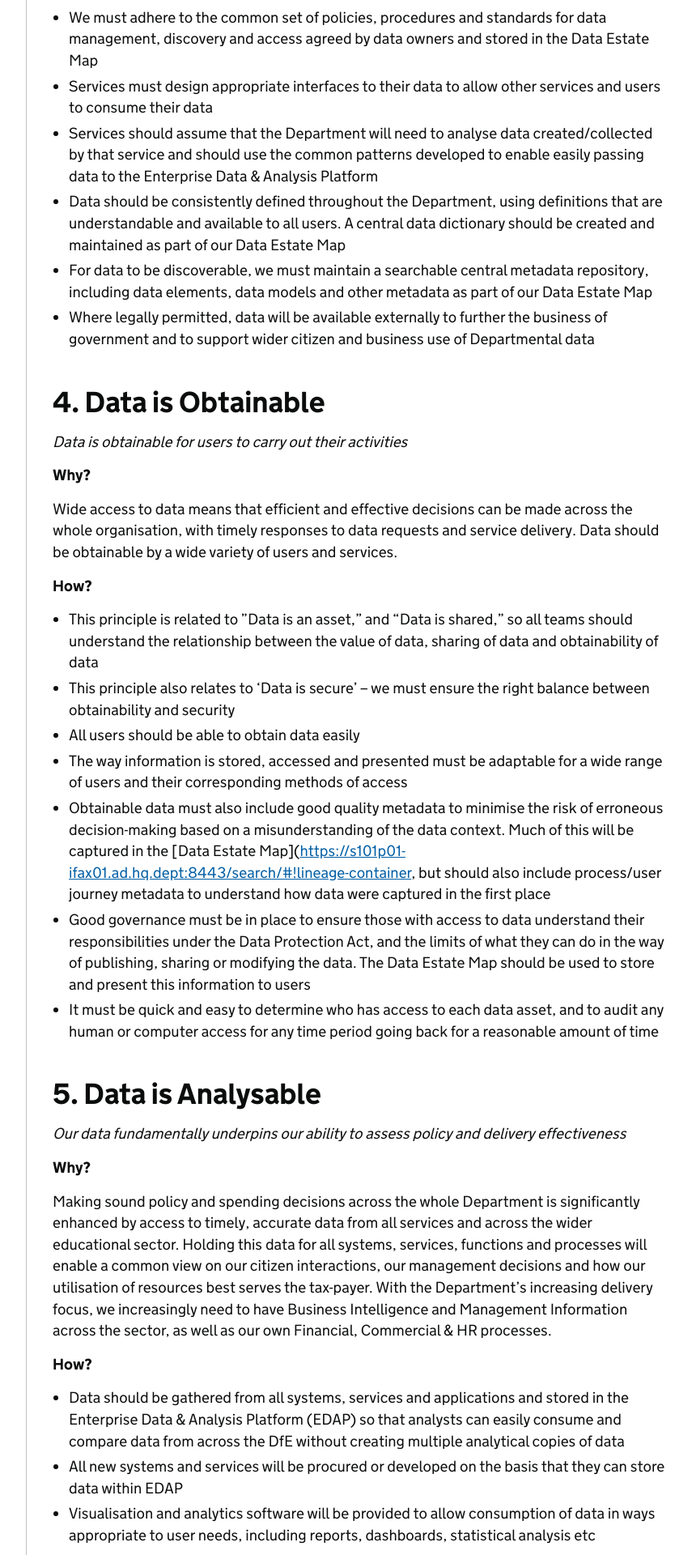
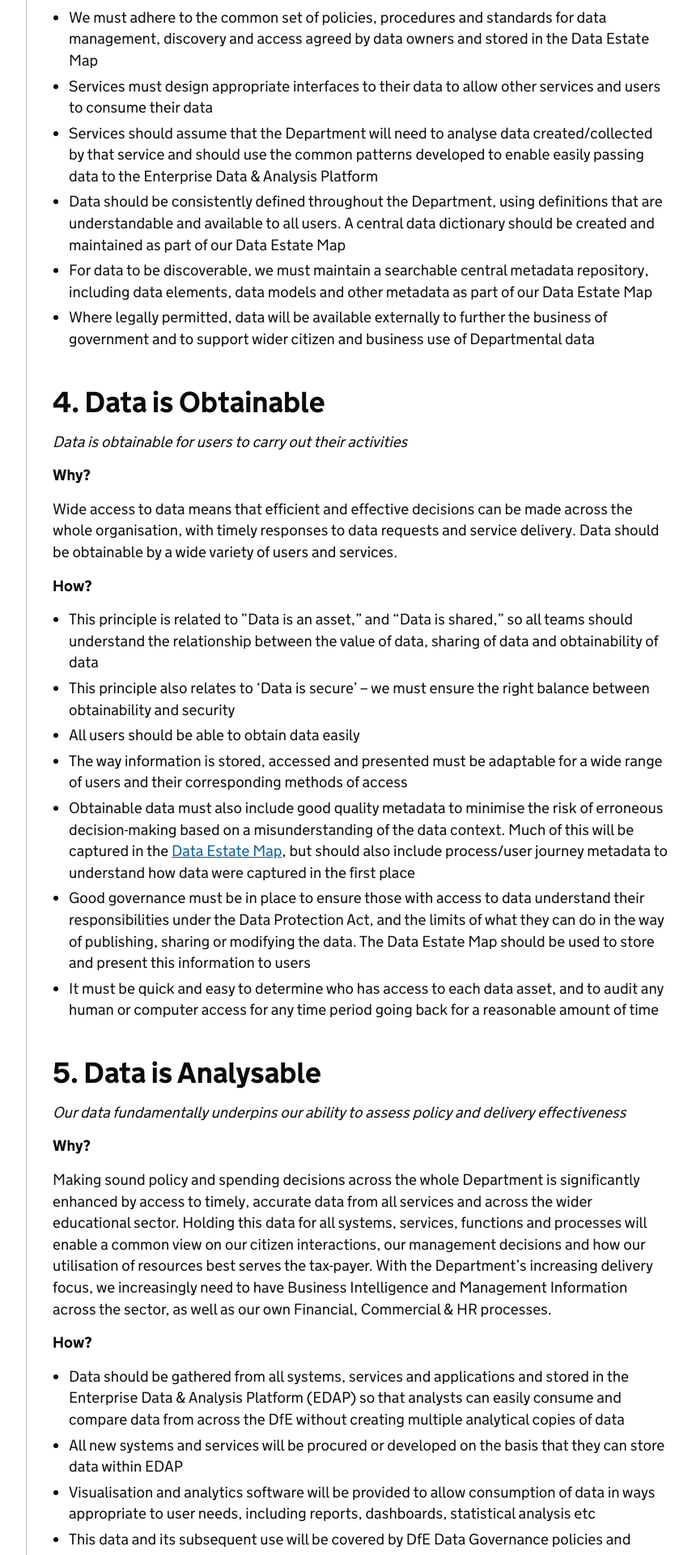
Before and after one commit to DFE-Digital/architecture, a Jekyll site: the page built from principles/data-architecture-principles.md, in a window 1280 px wide. Shown: the part 3080-5000 px from the top of the page at 81% size, without its empty margins (298-1153 px from the left). Built offline with Jekyll 4.4.1, drawn with Linux system fonts in a browser that asks for light colours; our own code applies the rules of GitHub Pages for plain Markdown files; part of the change alters nothing that is shown.

Commit message:
Update data-architecture-principles.md
Data estates map link fix

```diff
--- a/principles/data-architecture-principles.md
+++ b/principles/data-architecture-principles.md
@@ -79,7 +79,7 @@ __How?__
 - This principle also relates to ‘Data is secure’ – we must ensure the right balance between obtainability and security
 - All users should be able to obtain data easily
 - The way information is stored, accessed and presented must be adaptable for a wide range of users and their corresponding methods of access
-- Obtainable data must also include good quality metadata to minimise the risk of erroneous decision-making based on a misunderstanding of the data context. Much of this will be captured in the [Data Estate Map]([https://s101p01-ifax01.ad.hq.dept:8443/search/#!lineage-container](https://app.powerbi.com/groups/me/apps/48f275b0-661f-4add-b050-163fa77661f9/dashboards/602d1747-3cd1-4656-8b58-dbc3243d6f2d?experience=power-bi), but should also include process/user journey metadata to understand how data were captured in the first place
+- Obtainable data must also include good quality metadata to minimise the risk of erroneous decision-making based on a misunderstanding of the data context. Much of this will be captured in the [Data Estate Map](https://app.powerbi.com/groups/me/apps/48f275b0-661f-4add-b050-163fa77661f9/dashboards/602d1747-3cd1-4656-8b58-dbc3243d6f2d?experience=power-bi), but should also include process/user journey metadata to understand how data were captured in the first place
 - Good governance must be in place to ensure those with access to data understand their responsibilities under the Data Protection Act, and the limits of what they can do in the way of publishing, sharing or modifying the data. The Data Estate Map should be used to store and present this information to users
 - It must be quick and easy to determine who has access to each data asset, and to audit any human or computer access for any time period going back for a reasonable amount of time
 
```
